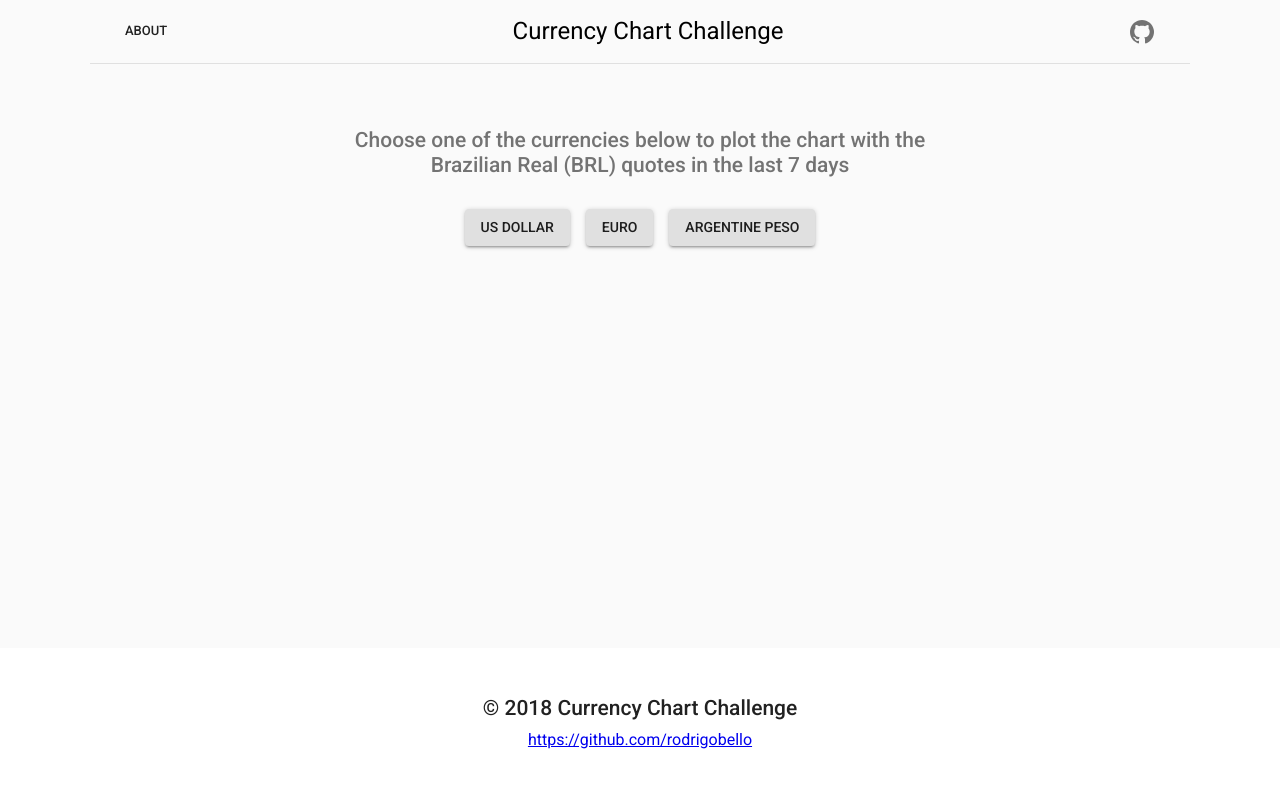
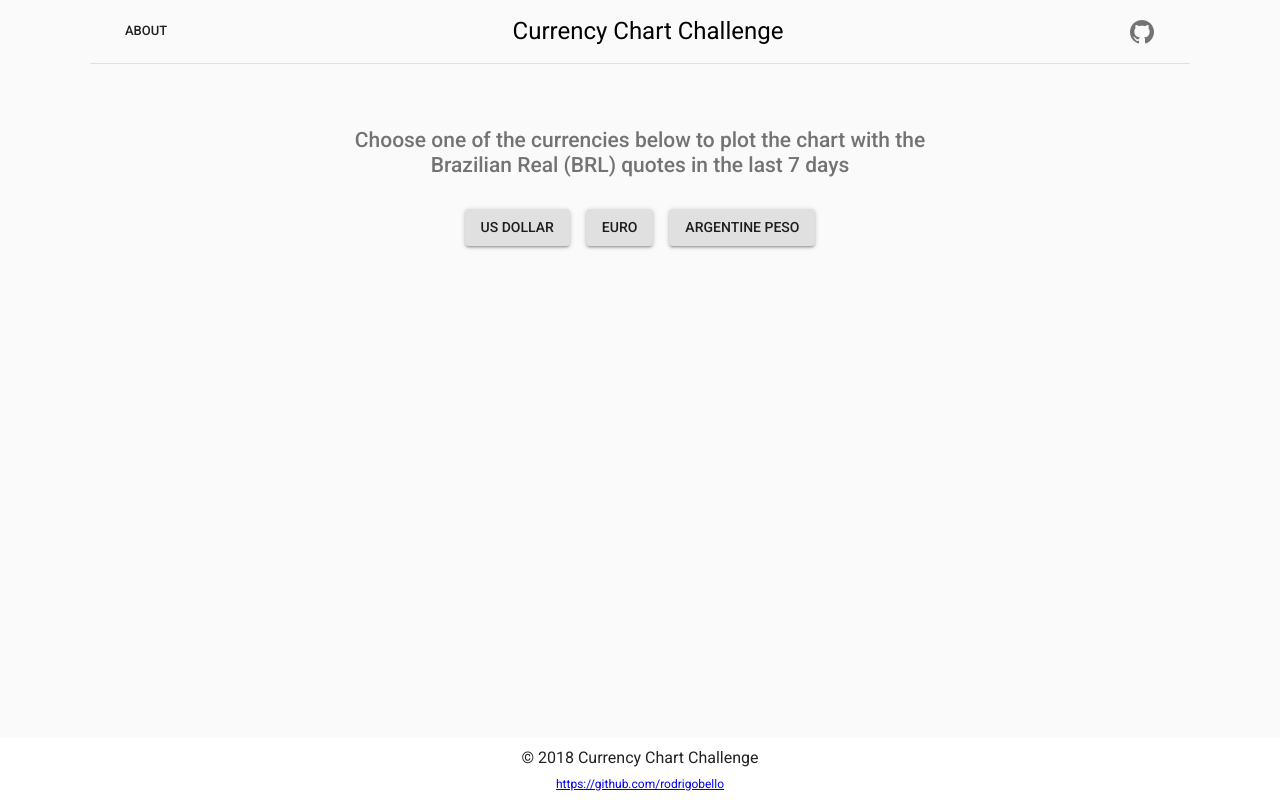
Before and after one commit to rodrigobello/currency-chart-challenge, a React (Create React App) app in the folder client/: page / in a window 1280 px wide. Built offline with nearby package versions, Linux system fonts and the light colour scheme.

Commit message:
Update client application to request data using the new orderby param and it will fix all proptypes validation errors

```diff
--- a/client/src/components/Layout/Utils/AppBar.js
+++ b/client/src/components/Layout/Utils/AppBar.js
@@ -50,7 +50,10 @@ const appBar = ({ classes }) => (
 );
 
 appBar.propTypes = {
-  classes: PropTypes.node.isRequired,
+  classes: PropTypes.shape({
+    toolbarMain: PropTypes.string,
+    toolbarTitle: PropTypes.string,
+  }).isRequired,
 };
 
 export default withStyles(styles)(appBar);
--- a/client/src/components/Layout/Utils/Footer.js
+++ b/client/src/components/Layout/Utils/Footer.js
@@ -8,7 +8,7 @@ import { withStyles } from '@material-ui/core/styles';
 const styles = theme => ({
   footer: {
     backgroundColor: theme.palette.background.paper,
-    padding: theme.spacing.unit * 6,
+    padding: theme.spacing.unit,
     position: 'absolute',
     bottom: 0,
     width: '100%',
@@ -18,10 +18,10 @@ const styles = theme => ({
 
 const footer = ({ classes }) => (
   <footer className={classes.footer}>
-    <Typography variant="title" align="center" gutterBottom>
+    <Typography variant="subheading" align="center" color="textPrimary" gutterBottom>
       { `© ${(new Date()).getFullYear()} Currency Chart Challenge` }
     </Typography>
-    <Typography variant="subheading" align="center" color="textSecondary" component="p">
+    <Typography variant="caption" align="center" color="textSecondary" component="p">
       <a href="https://github.com/rodrigobello">
         https://github.com/rodrigobello
       </a>
@@ -30,7 +30,9 @@ const footer = ({ classes }) => (
 );
 
 footer.propTypes = {
-  classes: PropTypes.node.isRequired,
+  classes: PropTypes.shape({
+    footer: PropTypes.string,
+  }).isRequired,
 };
 
 export default withStyles(styles)(footer);
--- a/client/src/components/Layout/Utils/HeroUnit.js
+++ b/client/src/components/Layout/Utils/HeroUnit.js
@@ -61,10 +61,9 @@ const heroUnit = ({ classes, selectedCurrency, onClick }) => (
           <Grid container spacing={16} justify="center">
             {
               currencies.map(currency => (
-                <Grid item>
+                <Grid item key={currency.id}>
                   <Button
                     variant="contained"
-                    key={currency.id}
                     value={currency.id}
                     onClick={() => onClick(currency)}
                     disabled={selectedCurrency.id === currency.id}
@@ -81,8 +80,13 @@ const heroUnit = ({ classes, selectedCurrency, onClick }) => (
   </React.Fragment>
 );
 
+
 heroUnit.propTypes = {
-  classes: PropTypes.node.isRequired,
+  classes: PropTypes.shape({
+    heroUnit: PropTypes.string,
+    heroContent: PropTypes.string,
+    heroButtons: PropTypes.string,
+  }).isRequired,
   selectedCurrency: PropTypes.PropTypes.shape({
     name: PropTypes.string,
     id: PropTypes.string,
--- a/client/src/containers/App.js
+++ b/client/src/containers/App.js
@@ -1,3 +1,4 @@
+/* eslint no-console: ["error", { allow: ["warn", "error"] }] */
 import React, { Component } from 'react';
 import PropTypes from 'prop-types';
 
@@ -7,7 +8,6 @@ import CssBaseline from '@material-ui/core/CssBaseline';
 import { AppBar, HeroUnit, Footer } from '../components/Layout/Layout';
 
 import CurrencyChart from '../components/CurrencyChart/CurrencyChart';
-
 
 const styles = theme => ({
   layout: {
@@ -38,18 +38,18 @@ class App extends Component {
   }
 
   fetchRates(currency) {
-    fetch(`http://localhost:5000/api/currencies/${currency.id}`)
+    fetch(`http://localhost:5000/api/currencies/${currency.id}?orderby=asc`)
       .then((response) => {
         if (response.status === 200) {
           return response.json();
         }
         throw new Error(response.statusText);
       })
-      .then(data => this.setState({
-        rates: data.rate.quotes,
+      .then(rates => this.setState({
+        rates,
         selectedCurrency: currency,
       }))
-      .catch(e => console.log(e));
+      .catch(e => console.error(e));
   }
 
   render() {
@@ -75,7 +75,9 @@ class App extends Component {
 
 
 App.propTypes = {
-  classes: PropTypes.node.isRequired,
+  classes: PropTypes.shape({
+    layout: PropTypes.string,
+  }).isRequired,
 };
 
 export default withStyles(styles)(App);
```
